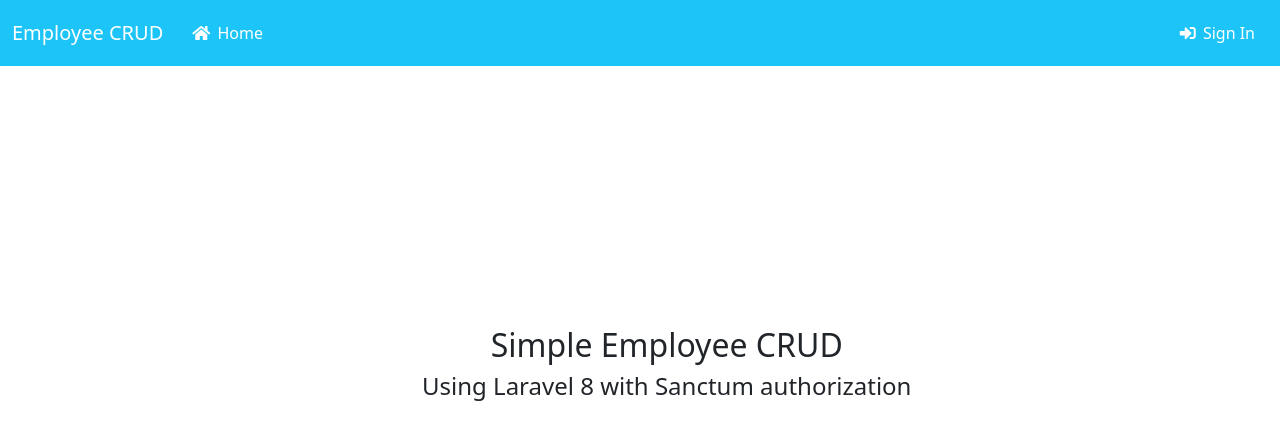
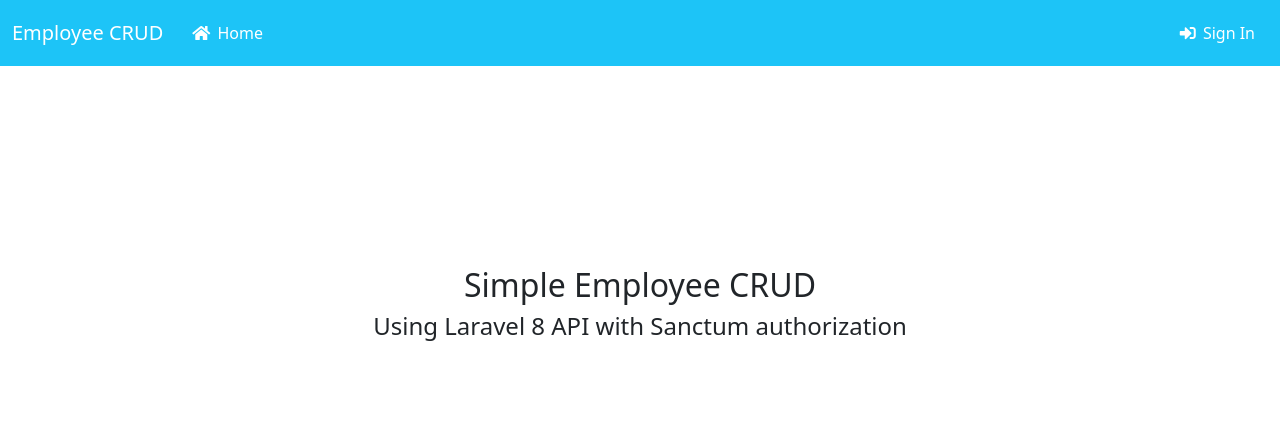
Before and after one commit to mdshajib/vue-demo, a Vue app: page / in a window 1280 px wide. Shown: the top 440 px of the page. Built offline with nearby package versions, Linux system fonts and the light colour scheme; what vue-sweetalert2, vue-toastr-2 would draw is missing.

Commit message:
home text

```diff
--- a/src/components/Home.vue
+++ b/src/components/Home.vue
@@ -2,7 +2,7 @@
     <div class="home">
         <div class="home_content">
             <h2>Simple Employee CRUD</h2>
-            <h4>Using Laravel 8 with Sanctum authorization</h4>
+            <h4>Using Laravel 8 API with Sanctum authorization</h4>
         </div>
     </div>
 </template>
@@ -15,11 +15,15 @@ export default {
 <style>
 .home{
     position: relative;
+    width: 100%;
+    height: 100%;
+
 }
 .home_content{
     text-align: center;
     position: absolute;
-    top: 260px;
-    left: 340px;
+    top: 200px;
+    left: 0;
+    right: 0;
 }
 </style>
```
